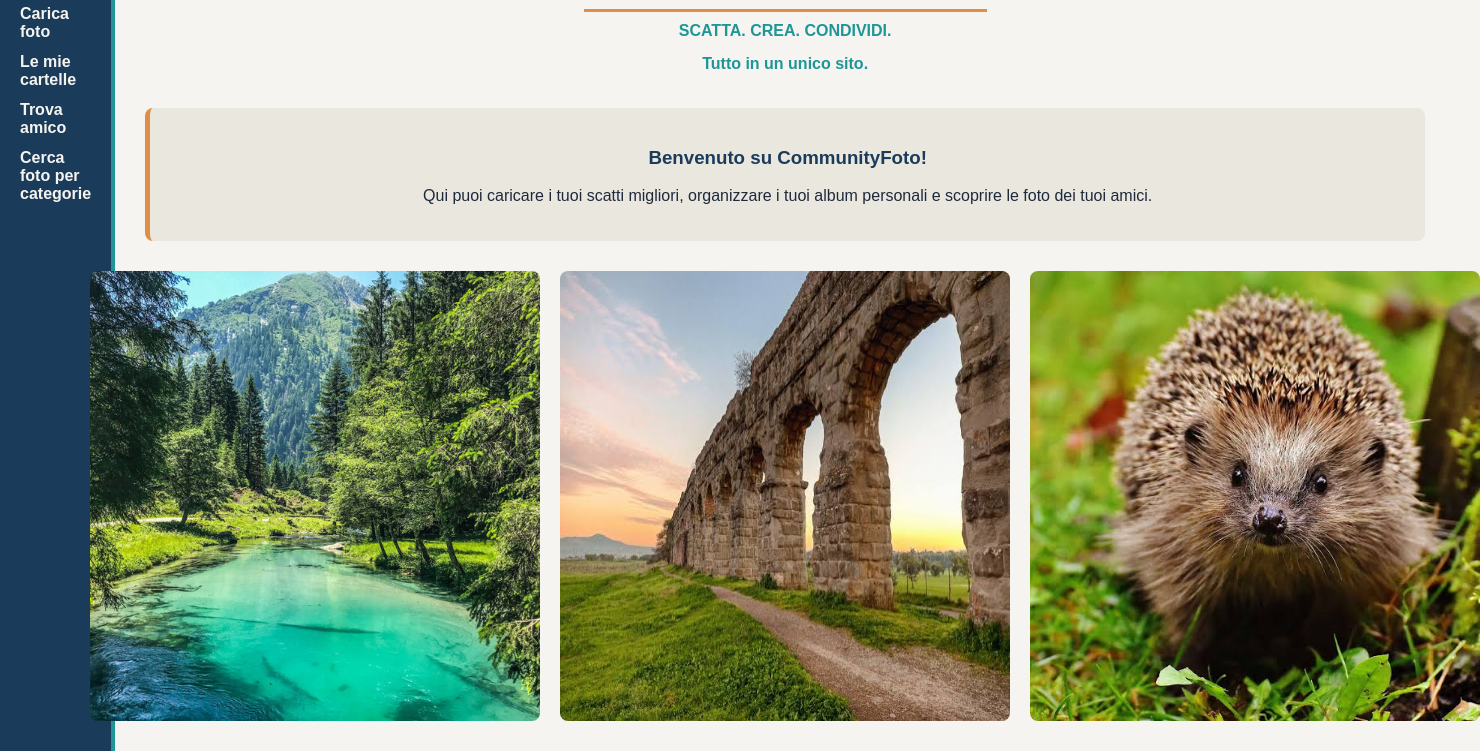
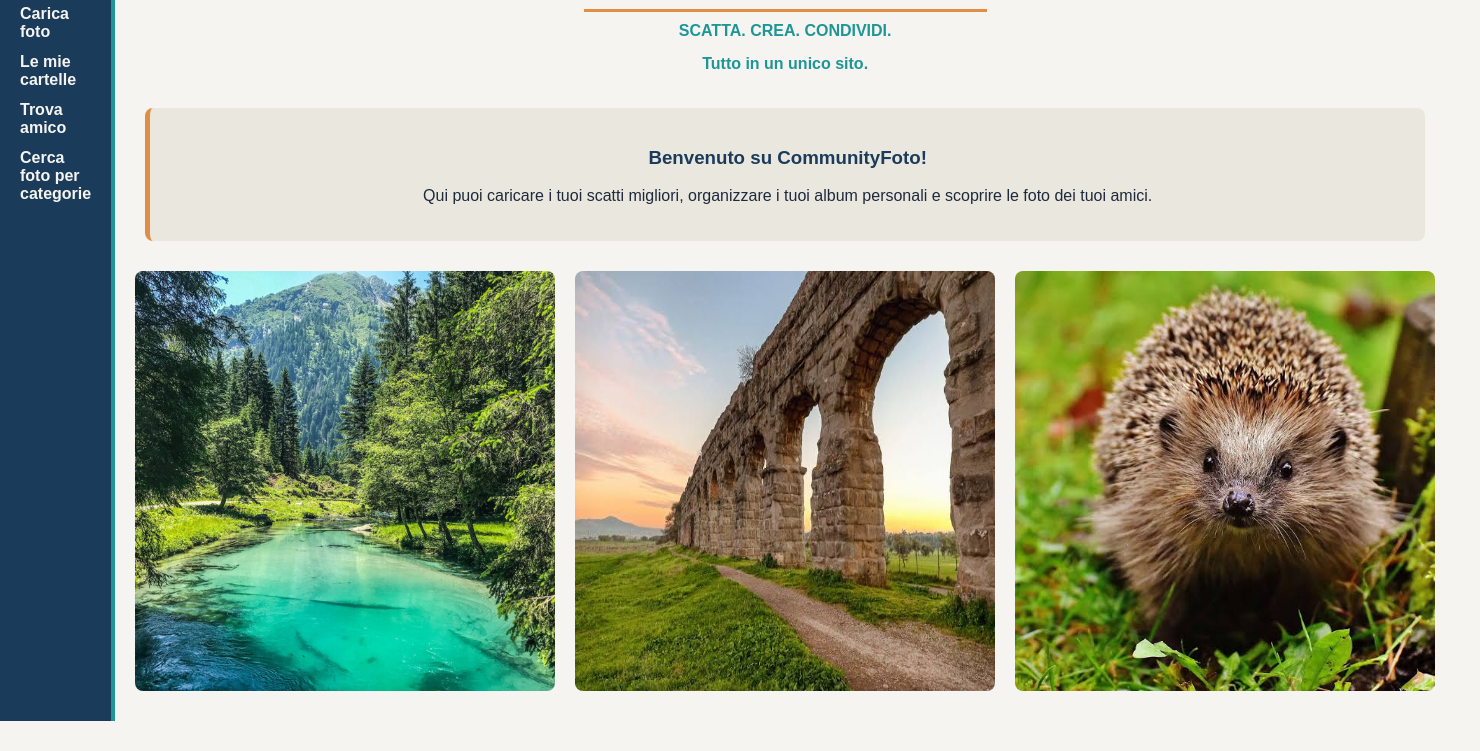
Before and after one commit to tommaso-arcudi/Informatica, a plain HTML site: page index.html in a window 1280 px wide. Shown: the part 104-855 px from the top of the page, 1480 px wide, since content can reach past the window. After the commit the page ends 825 px from the top, so only its background shows below. Drawn offline with Linux system fonts and the light colour scheme.

Commit message:
immagini inserite

```diff
--- a/style.css
+++ b/style.css
@@ -75,8 +75,8 @@ body {
 
 .immagine {
   display: block;
-  width:450px;
-  height:450px;
+  width:420px;
+  height:420px;
   border-radius: 8px;
 }
 
```
